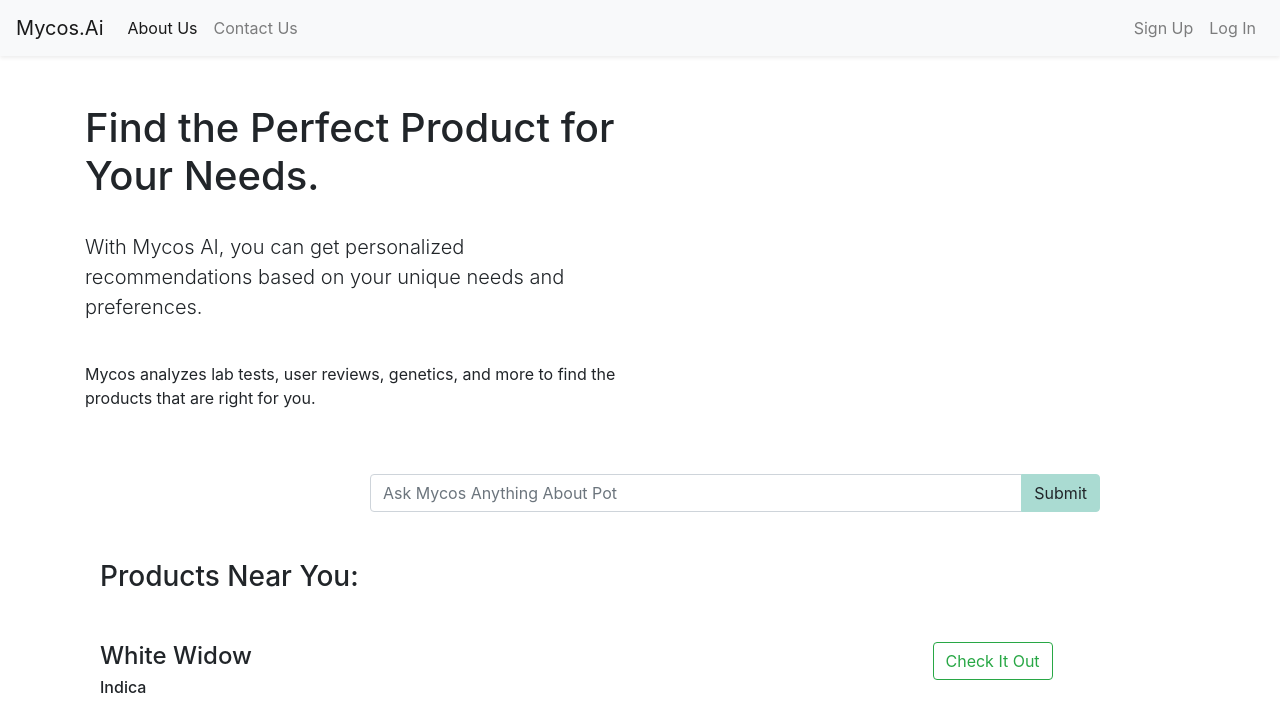
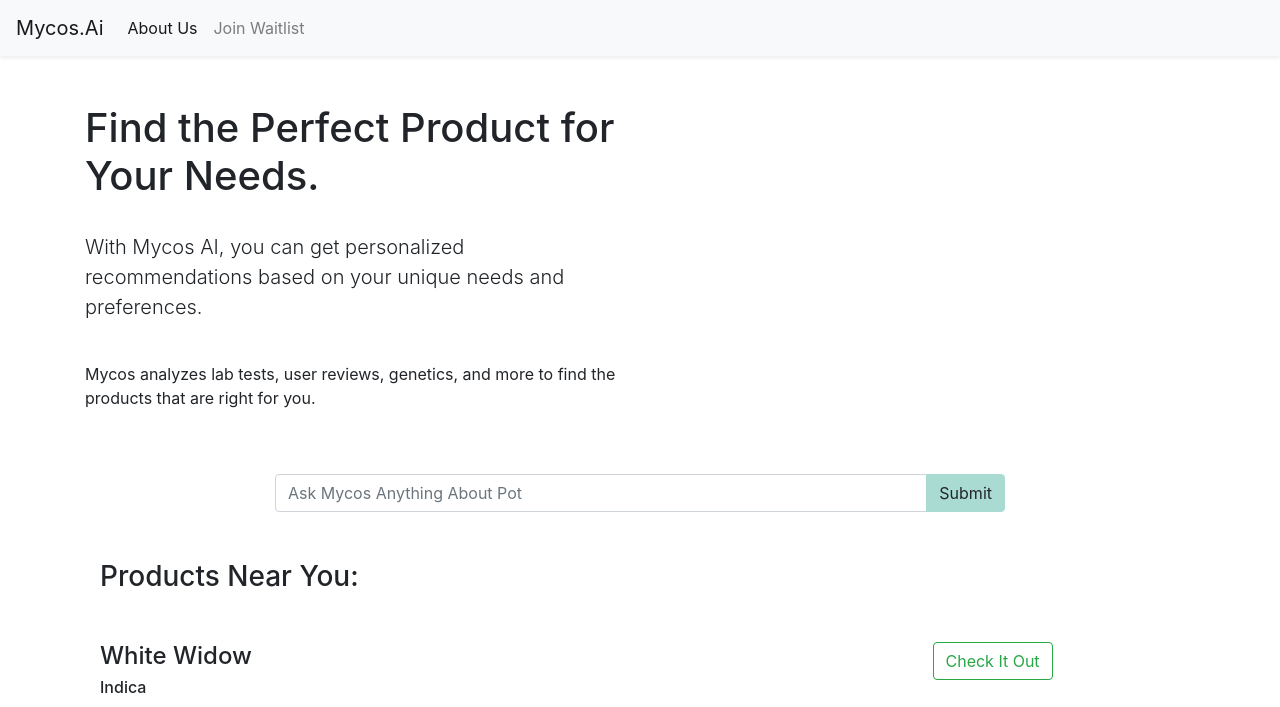
Before and after one commit to JustinM420/webapp-2, a Flask app: page / in a window 1280 px wide. Shown: the top 707 px of the page. Run offline with Flask 2, Linux system fonts and the light colour scheme; some libraries are stand-ins or nearby versions.

Commit message:
fixed 404 and changed nav menu

```diff
--- a/app.py
+++ b/app.py
@@ -1,7 +1,5 @@
 from flask import Flask, render_template, jsonify
 import openai
-import os
-import numpy as np
 
 
 app = Flask (__name__)
--- a/templates/home.html
+++ b/templates/home.html
@@ -4,7 +4,7 @@
 	<title>Mycos: Connecting the Cannabis Community with AI</title>
 	<meta charset="utf-8">
 	<meta name="viewport" content="width=device-width, initial-scale=1">
-<link rel="stylesheet" href="styles.css" />
+
   <link rel="stylesheet" href="https://maxcdn.bootstrapcdn.com/bootstrap/4.5.2/css/bootstrap.min.css">
 
 	<script src="https://ajax.googleapis.com/ajax/libs/jquery/3.5.1/jquery.min.js"></script>
@@ -29,8 +29,8 @@
 			</div>
 
 	<div class="container mt-5">
-		<div class="row justify-content-center">
-			<div class="col-md-8 offset-md-2">
+		<div class="row justify-content-left">
+			<div class="col-lg-8 offset-md-2">
 				<div class="input-group">
 					<input type="text" class="form-control" placeholder="Ask Mycos Anything About Pot" id="ai-input">
 					<div class="input-group-append">
--- a/templates/nav.html
+++ b/templates/nav.html
@@ -9,16 +9,16 @@
 				<a class="nav-link" href="https://www.mycos.ai/about">About Us</a>
 			</li>
 			<li class="nav-item">
-				<a class="nav-link" href="mailto:Justin@mycosnetwork.com?subject=Question%20about%20Mycos&body=My%20Name%3A%20%3Cyour%20name%20here%3E%0D%0A%0D%0AMy%20Question%3A%20%3Cyour%20question%20here%3E%0D%0A%0D%0A">Contact Us</a>
+				<a class="nav-link" href="mailto:Justin@mycosnetwork.com?subject=Question%20about%20Mycos&body=My%20Name%3A%20%3Cyour%20name%20here%3E%0D%0A%0D%0AMy%20Question%3A%20%3Cyour%20question%20here%3E%0D%0A%0D%0A">Join Waitlist</a>
 			</li>
 		</ul>
-		<ul class="navbar-nav">
+	<!--	<ul class="navbar-nav">
 			<li class="nav-item">
 				<a class="nav-link" href="https://www.mycos.ai/signup">Sign Up</a>
 			</li>
 			<li class="nav-item">
-				<a class="nav-link" href="https://www.mycos.ai/login">Log In</a>
-			</li>
+			 <a class="nav-link" href="https://www.mycos.ai/login">Log In</a>
+			</li> -->
 		</ul>
 	</div>
 </nav>
```
